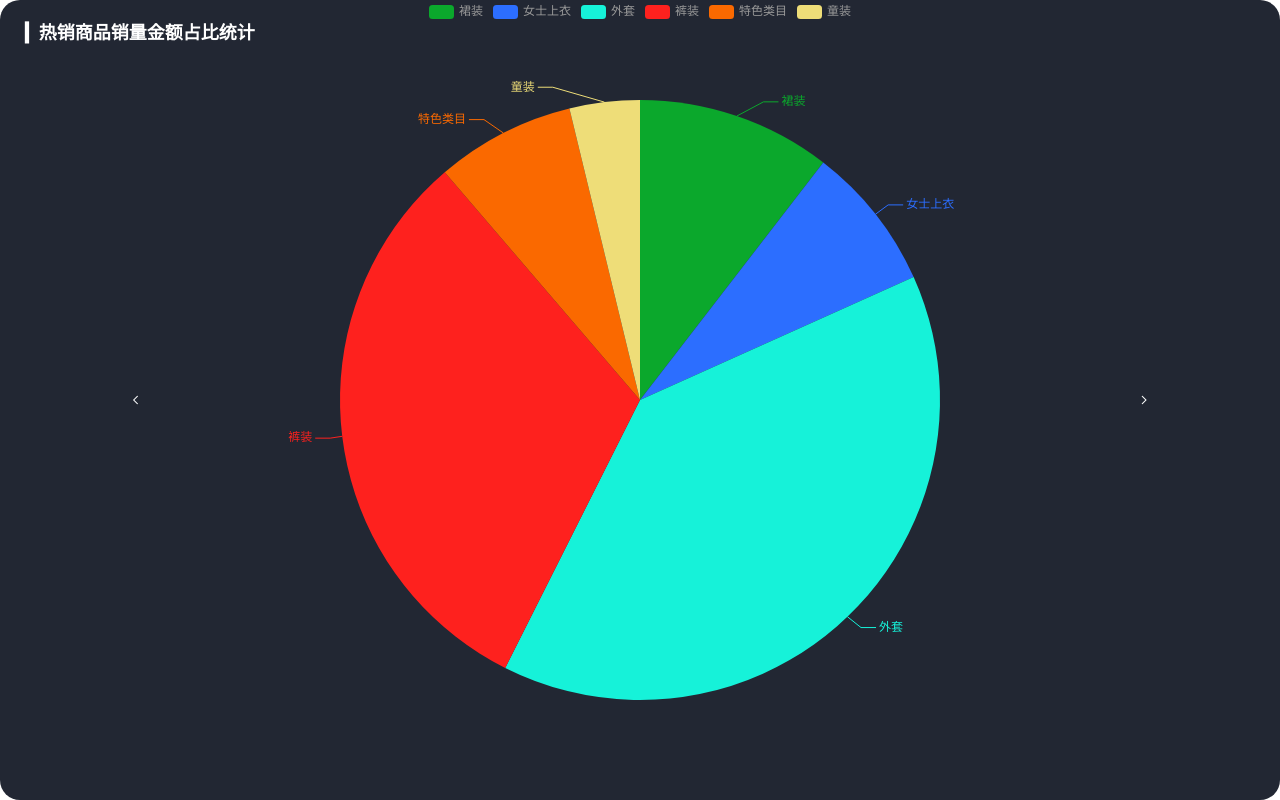
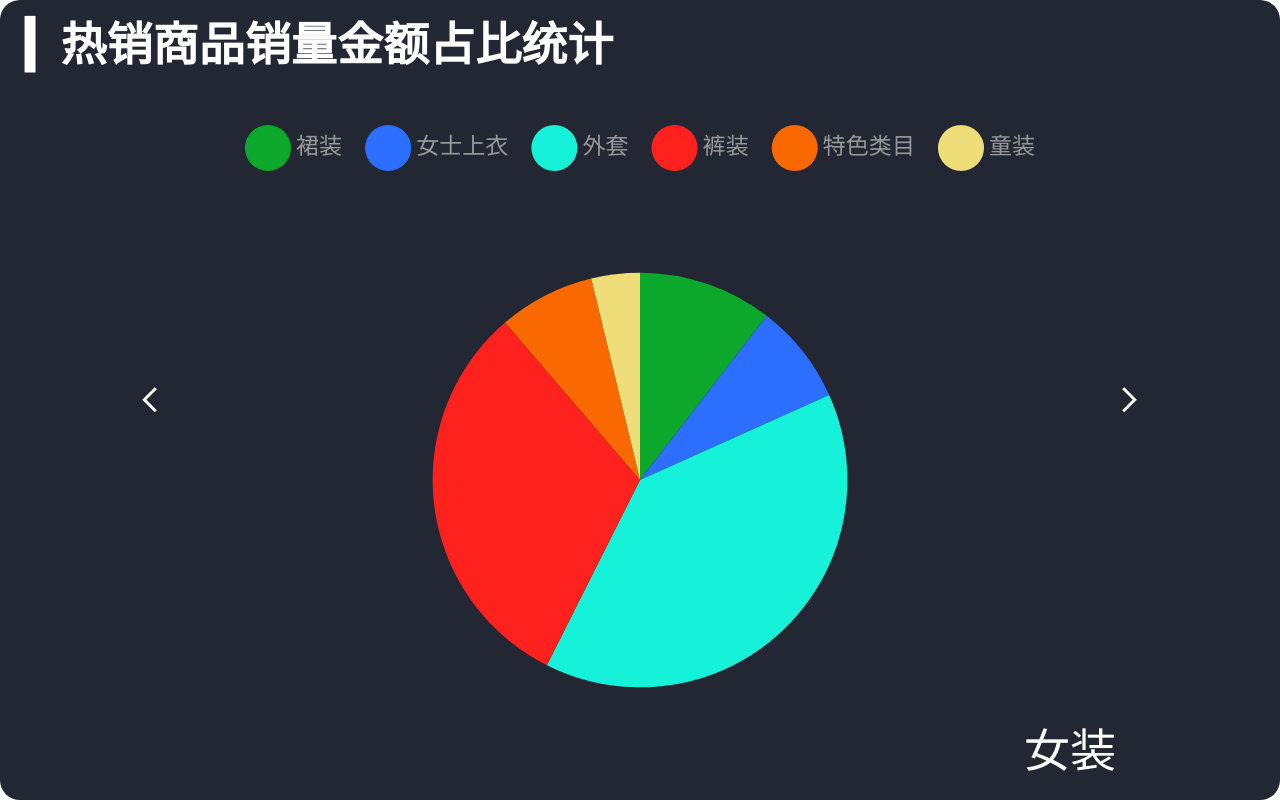
Before and after one commit to weimengying/Echart-koa_server, a Vue app in the folder vision/: page /#/hotpage in a window 1280 px wide. Built offline with nearby package versions, Linux system fonts and the light colour scheme.

Commit message:
热销商品销量金额占比

```diff
--- a/vision/src/components/Hot.vue
+++ b/vision/src/components/Hot.vue
@@ -1,9 +1,9 @@
 g<template>
   <div class="com-container">
     <div class="com-chart" ref="hot_ref"></div>
-    <span class="iconfont arr_left" @click="toLeft">&#xe6ef;</span>
-    <span class="iconfont arr_right" @click="toRight">&#xe6ed;</span>
-    <span class="cat-name"></span>
+    <span class="iconfont arr_left" @click="toLeft" :style="comStyle">&#xe6ef;</span>
+    <span class="iconfont arr_right" @click="toRight" :style="comStyle">&#xe6ed;</span>
+    <span class="cat-name" :style="comStyle">{{catName}}</span>
   </div>
 </template>
 
@@ -24,6 +24,20 @@ export default {
     window.addEventListener('resize', this.screenAdapter)
     this.screenAdapter()
   },
+  computed: {
+    catName () {
+      if (!this.allData) {
+        return ''
+      } else {
+        return this.allData[this.currentIndex].name
+      }
+    },
+    comStyle () {
+      return {
+        fontSize: this.titleFontSize + 'px'
+      }
+    }
+  },
   methods: {
     initChart() {
       this.chartInstance = this.$echarts.init(this.$refs.hot_ref, 'chalk')
@@ -33,9 +47,42 @@ export default {
           left: 20,
           top: 20
         },
+        legend: {
+          top: '15%',
+          icon: 'circle'
+        },
+        tooltip: {
+          show: true,
+          formatter: arg => {
+            // console.log(arg)
+            const thirdCategory = arg.data.children
+            // 计算出所有三级分类的数值总和
+            let total = 0
+            thirdCategory.forEach(item => {
+              total += item.value
+            })
+            let retStr = ''
+            thirdCategory.forEach(item => {
+              retStr += `
+              ${item.name}:${parseInt(item.value / total * 100) + '%'}<br/>`
+            })
+            return retStr
+          }
+        },
         series: [
           {
-            type: 'pie'
+            type: 'pie',
+            label: {
+              show: false
+            },
+            emphasis: { // 高亮的扇区
+              label: {
+                show: true
+              }
+            },
+            labelLine: {
+              show: false
+            }
           }
         ]
       }
@@ -59,7 +106,8 @@ export default {
       const seriesData = this.allData[this.currentIndex].children.map(item => {
         return {
           name: item.name,
-          value: item.value
+          value: item.value,
+          children: item.children
         }
       })
       const dataOption = {
@@ -75,7 +123,28 @@ export default {
       this.chartInstance.setOption(dataOption)
     },
     screenAdapter() {
-      const adapterOption = {}
+      this.titleFontSize = this.$refs.hot_ref.offsetWidth / 100 * 3.6
+      const adapterOption = {
+        title: {
+          textStyle: {
+            fontSize: this.titleFontSize
+          }
+        },
+        legend: {
+          itemWidth: this.titleFontSize,
+          itemHeight: this.titleFontSize,
+          itemGap: this.titleFontSize / 2,
+          textStyle: {
+            fontSize: this.titleFontSize / 2
+          }
+        },
+        series: [
+          {
+            radius: this.titleFontSize * 4.5,
+            center: ['50%', '60%']
+          }
+        ]
+      }
       this.chartInstance.setOption(adapterOption)
       this.chartInstance.resize()
     },
@@ -114,4 +183,10 @@ export default {
     cursor: pointer;
     color: #fff;
 }
+.cat-name {
+  position:absolute;
+  left:80%;
+  bottom:20px;
+  color:white;
+}
 </style>
```
